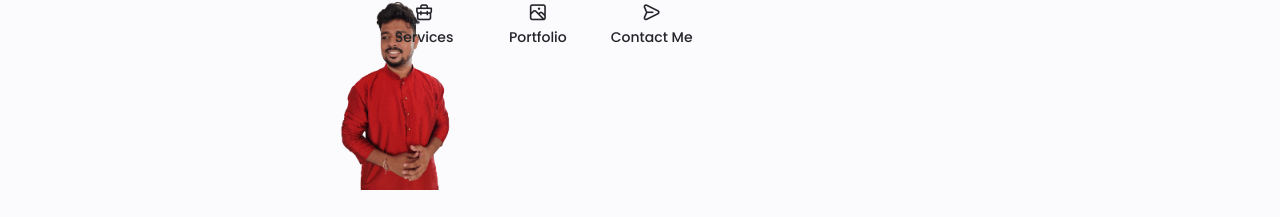
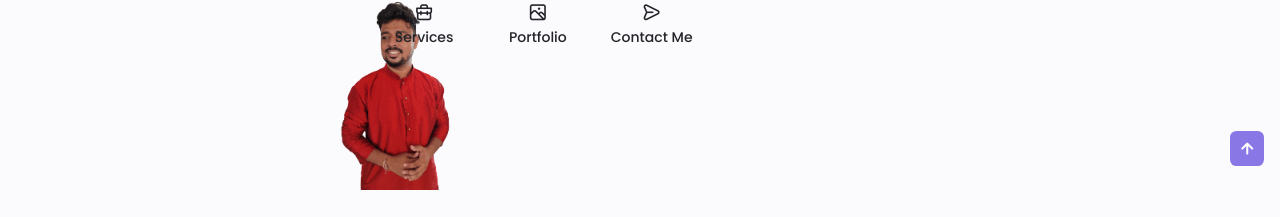
Before and after one commit to jaikishanpatil/my-portfolio, an Angular app: page / in a window 1280 px wide. Shown: the part 794-1011 px from the top of the page. Built offline with nearby package versions, Linux system fonts and the light colour scheme.

Commit message:
scroll to top functionility addded and header bg changes

```diff
--- a/src/app/modules/main-module/sub-pages/header/header.component.scss
+++ b/src/app/modules/main-module/sub-pages/header/header.component.scss
@@ -79,3 +79,8 @@
 .showMenu{
     bottom: 0;
 }
+
+.scroll-header{
+  background-color: var(--body-color);
+  box-shadow: 0 -1px 4px rgba(0, 0, 0, 0.15);
+}
--- a/src/app/modules/main-module/sub-pages/header/header.component.ts
+++ b/src/app/modules/main-module/sub-pages/header/header.component.ts
@@ -1,5 +1,5 @@
 import { Component, OnInit } from '@angular/core';
-
+// declare function scrollHeader():void
 @Component({
   selector: 'app-header',
   templateUrl: './header.component.html',
@@ -9,9 +9,12 @@ export class HeaderComponent implements OnInit {
 
   isShowMenu:boolean=false
 
-  constructor() {}
+  constructor() {
+    // scrollHeader();
+  }
 
   ngOnInit(): void {
+    window.addEventListener('scroll',this.scrollHeader);
   }
   showMenu(isShowMenu:boolean){
     this.isShowMenu=isShowMenu;
@@ -20,4 +23,13 @@ export class HeaderComponent implements OnInit {
     this.isShowMenu=isShowMenu;
   }
 
+  scrollHeader(){
+      const nav = document.getElementById('header')
+      if(window.scrollY>=200){
+        nav?.classList.add('scroll-header');
+      }else{
+        nav?.classList.remove('scroll-header');
+      }
+  }
+
 }
--- a/src/app/modules/main-module/sub-pages/main/main.component.html
+++ b/src/app/modules/main-module/sub-pages/main/main.component.html
@@ -770,4 +770,9 @@
             <p class="footer_copy">&#169; Jaikishan. All right reserved</p>
         </div>
     </footer>
+
+    <!-- Scroll on top -->
+    <a href="#" class="scrollup" id="scroll-up">
+        <i class="uil uil-arrow-up scrollup_icon"></i>
+    </a>
 </main>
--- a/src/app/modules/main-module/sub-pages/main/main.component.scss
+++ b/src/app/modules/main-module/sub-pages/main/main.component.scss
@@ -496,71 +496,71 @@
 // Testimonoals
 
 .testimonial_data,
-.testimonial_header{
+.testimonial_header {
   display: flex;
 }
 
-.testimonial_data{
+.testimonial_data {
   justify-content: space-between;
   margin-bottom: var(--mb-1);
 }
-.testimonial_img{
+.testimonial_img {
   width: 60px;
   height: 60px;
   border-radius: 50%;
   margin-right: var(--mb-0-75);
 }
 
-.testimonial_name{
+.testimonial_name {
   font-size: var(--h3-font-size);
   font-weight: var(--font-medium);
 }
-.testimonial_client{
+.testimonial_client {
   font-size: var(--small-font-size);
   color: var(--text-color-light);
 }
 
-.testimonial_description{
+.testimonial_description {
   margin-bottom: var(--mb-2-5);
 }
 
-.testimonial_icon-star{
+.testimonial_icon-star {
   color: var(--first-color);
 }
 
-.swiper-container .swipwe-pagination-testimonials{
+.swiper-container .swipwe-pagination-testimonials {
   bottom: 0;
 }
 
 // contact Me
 
-.contact_container{
+.contact_container {
   row-gap: 3rem;
 }
-.contact_information{
+.contact_information {
   display: flex;
   margin-bottom: var(--mb-2);
 }
-.contact_icon{
+.contact_icon {
   font-size: 2rem;
   color: var(--first-color);
   margin-right: var(--mb-0-75);
 }
 
-.contact_title{
+.contact_title {
   font-size: var(--h3-font-size);
   font-weight: var(--font-medium);
 }
-.contact_subtitle{
+.contact_subtitle {
   font-size: var(--small-font-size);
   color: var(--text-color);
 }
-.contact_content{
+.contact_content {
   background-color: var(--input-color);
-  border-radius: .5rem;
-  padding: .75rem 1rem .25rem;
+  border-radius: 0.5rem;
+  padding: 0.75rem 1rem 0.25rem;
 }
-.contact_input{
+.contact_input {
   width: 100%;
   background-color: var(--input-color);
   color: var(--text-color);
@@ -568,56 +568,56 @@
   font-size: var(--normal-font-size);
   border: none;
   outline: none;
-  padding: .25rem .5rem .5rem 0;
+  padding: 0.25rem 0.5rem 0.5rem 0;
 }
-.contact_label{
+.contact_label {
   font-size: var(--small-font-size);
   color: var(--title-color);
 }
-.invalid{
+.invalid {
   color: red;
   font-size: var(--small-font-size);
 }
-.submit-btn{
+.submit-btn {
   border: none;
 }
 
 // footer
-.footer{
+.footer {
   padding-top: 2rem;
 }
-.footer_container{
+.footer_container {
   row-gap: 3.5rem;
 }
-.footer_bg{
+.footer_bg {
   background-color: var(--first-color-second);
   padding: 2rem 0 3rem;
 }
-.footer_title{
+.footer_title {
   font-size: var(--h1-font-size);
   margin-bottom: var(--mb-0-25);
 }
 
-.footer_subtitle{
+.footer_subtitle {
   font-size: var(--small-font-size);
 }
 
-.footer_links{
+.footer_links {
   display: flex;
   flex-direction: column;
   row-gap: 1.5rem;
 }
-.footer_link:hover{
+.footer_link:hover {
   color: var(--first-color-lighter);
 }
-.footer_social{
+.footer_social {
   font-size: 1.2rem;
   margin-right: var(--mb-1-5);
 }
-.footer_social:hover{
+.footer_social:hover {
   color: var(--first-color-lighter);
 }
-.footer_copy{
+.footer_copy {
   font-size: var(--small-font-size);
   text-align: center;
   color: var(--text-color-light);
@@ -627,6 +627,30 @@
 .footer_title,
 .footer_subtitle,
 .footer_link,
-.footer_social{
+.footer_social {
   color: #fff;
 }
+
+// scroll up
+.scrollup {
+  position: fixed;
+  right: 1rem;
+  bottom: -20%;
+  background-color: var(--first-color);
+  opacity: 0.8;
+  padding: 0 0.3rem;
+  border-radius: 0.4rem;
+  z-index: var(--z-tooltip);
+  transition: 0.4s;
+}
+.scrollup:hover {
+  background-color: var(--first-color-alt);
+}
+.scrollup_icon {
+  font-size: 1.5rem;
+  color: #fff;
+}
+
+.show-scroll {
+  bottom: 4rem;
+}
--- a/src/app/modules/main-module/sub-pages/main/main.component.ts
+++ b/src/app/modules/main-module/sub-pages/main/main.component.ts
@@ -34,6 +34,7 @@ export class MainComponent implements OnInit {
   activeAccordion = 'One';
   todaysDate: any = new Date().toLocaleDateString();
   ngOnInit(): void {
+    window.addEventListener('scroll',this.showScroll);
     this.initilizeForm();
     portfolioSwiper();
     testimonialSwiper();
@@ -122,4 +123,14 @@ export class MainComponent implements OnInit {
 
     }
   }
+
+  // Show scroll
+  showScroll(){
+    const scrollUp=document.getElementById('scroll-up')
+    if(window.scrollY>=560){
+      scrollUp?.classList.add('show-scroll');
+    }else{
+      scrollUp?.classList.remove('show-scroll');
+    }
+  }
 }
```
